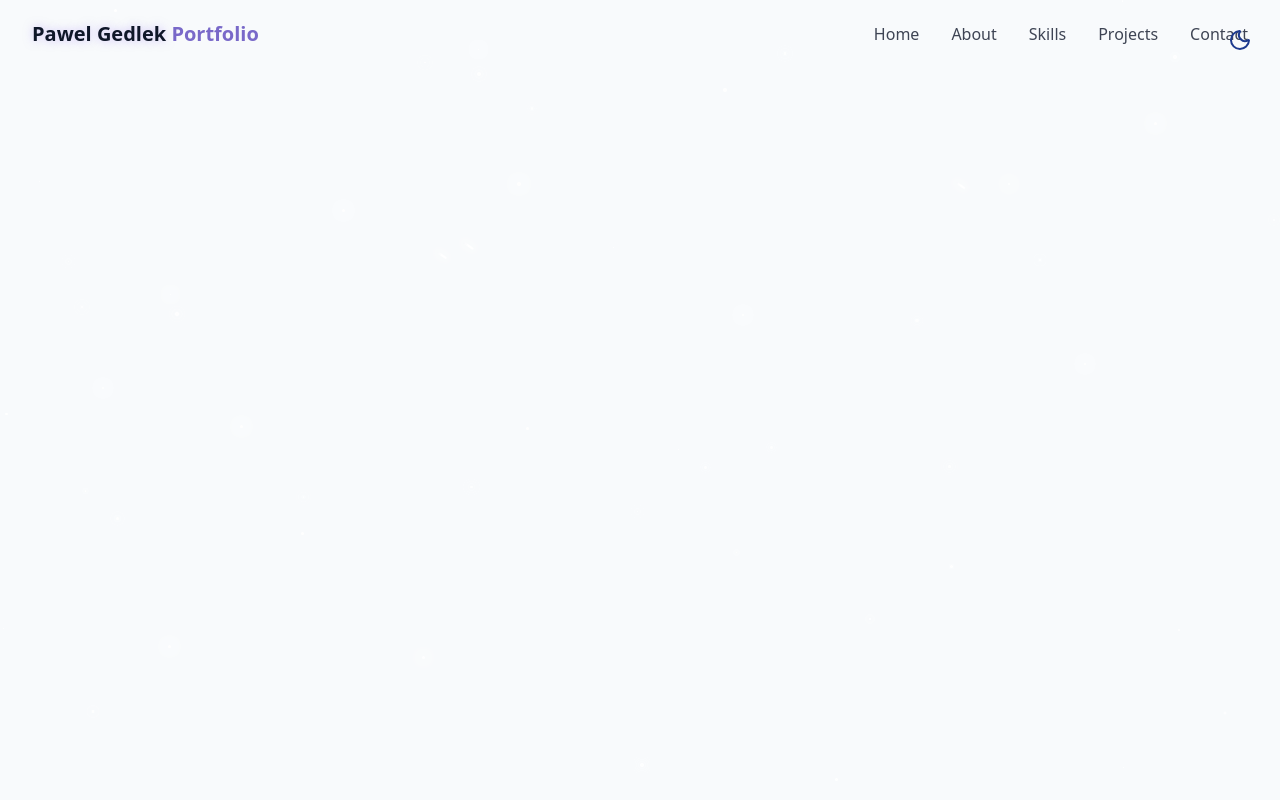
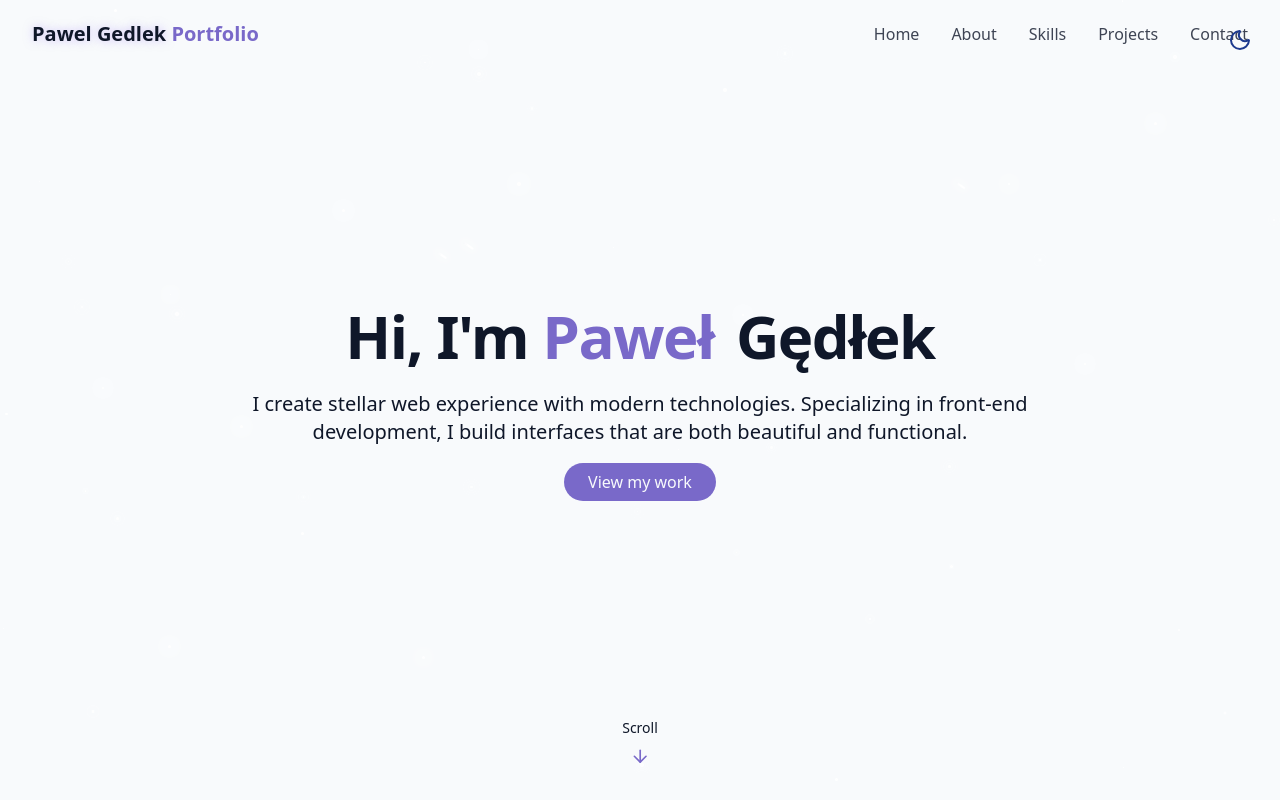
Before and after one commit to pgedlek/portfolio, a React (Vite) app: page / in a window 1280 px wide. Built offline with nearby package versions, Linux system fonts and the light colour scheme.

Commit message:
Create hero component

```diff
--- /dev/null
+++ b/src/components/HeroSection.tsx
@@ -0,0 +1,36 @@
+import { ArrowDown } from "lucide-react";
+
+function HeroSection() {
+    return (
+        <section id="hero"
+            className="relative min-h-screen flex flex-col items-center justify-center px-4">
+            <div className="container max-w-4xl mx-auto text-center z-10">
+                <div className="space-y-6">
+                    <h1 className="text-4xl md:text-6xl font-bold tracking-tight">
+                        <span className="opacity-0 animate-fade-in"> Hi, I'm</span>
+                        <span className="text-primary opacity-0 animate-fade-in-delay-1">{" "}Paweł</span>
+                        <span className="text-gadient ml-2 opacity-0 animate-fade-in-delay-2">{" "}Gędłek</span>
+                    </h1>
+                    <p className="text-lg md:text-xl text-muted-foreground max-2-2xl mx-auto opacity-0 animate-fade-in-delay-3">
+                        I create stellar web experience with modern technologies.
+                        Specializing in front-end development, I build interfaces that are
+                        both beautiful and functional.
+                    </p>
+
+                    <div>
+                        <a href="#projects" className="cosmic-button opacity-0 animate-fade-in-delay-4">
+                            View my work
+                        </a>
+                    </div>
+                </div>
+            </div>
+
+            <div className="absolute bottom-8 left-1/2 transform -translate-x-1/2 flex flex-col items-center animate-bounce">
+                <span className="text-sm text-muted-foreground mb-2"> Scroll </span>
+                <ArrowDown className="h-5 w-5 text-primary"></ArrowDown>
+            </div>
+        </section>
+    );
+}
+
+export default HeroSection;
--- a/src/pages/Home.tsx
+++ b/src/pages/Home.tsx
@@ -1,3 +1,4 @@
+import HeroSection from "../components/HeroSection";
 import Navbar from "../components/Navbar";
 import StarBackground from "../components/StarBackground";
 import ThemeToggle from "../components/ThemeToggle";
@@ -15,7 +16,10 @@
             <Navbar />
 
             {/* Main Content */}
-
+            <main>
+                {/* Hero section */}
+                <HeroSection />
+            </main>
 
             {/* Footer */}
 
```
